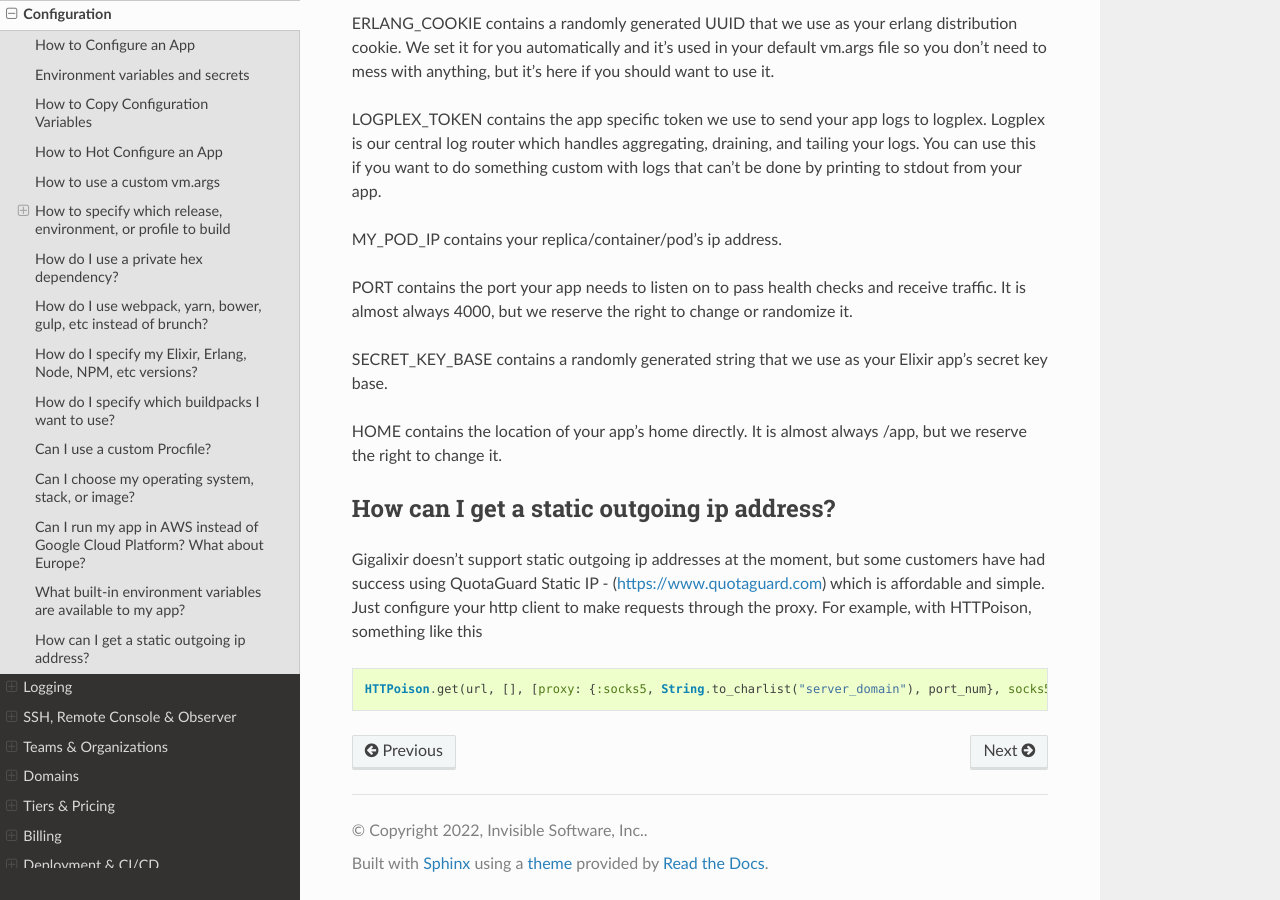
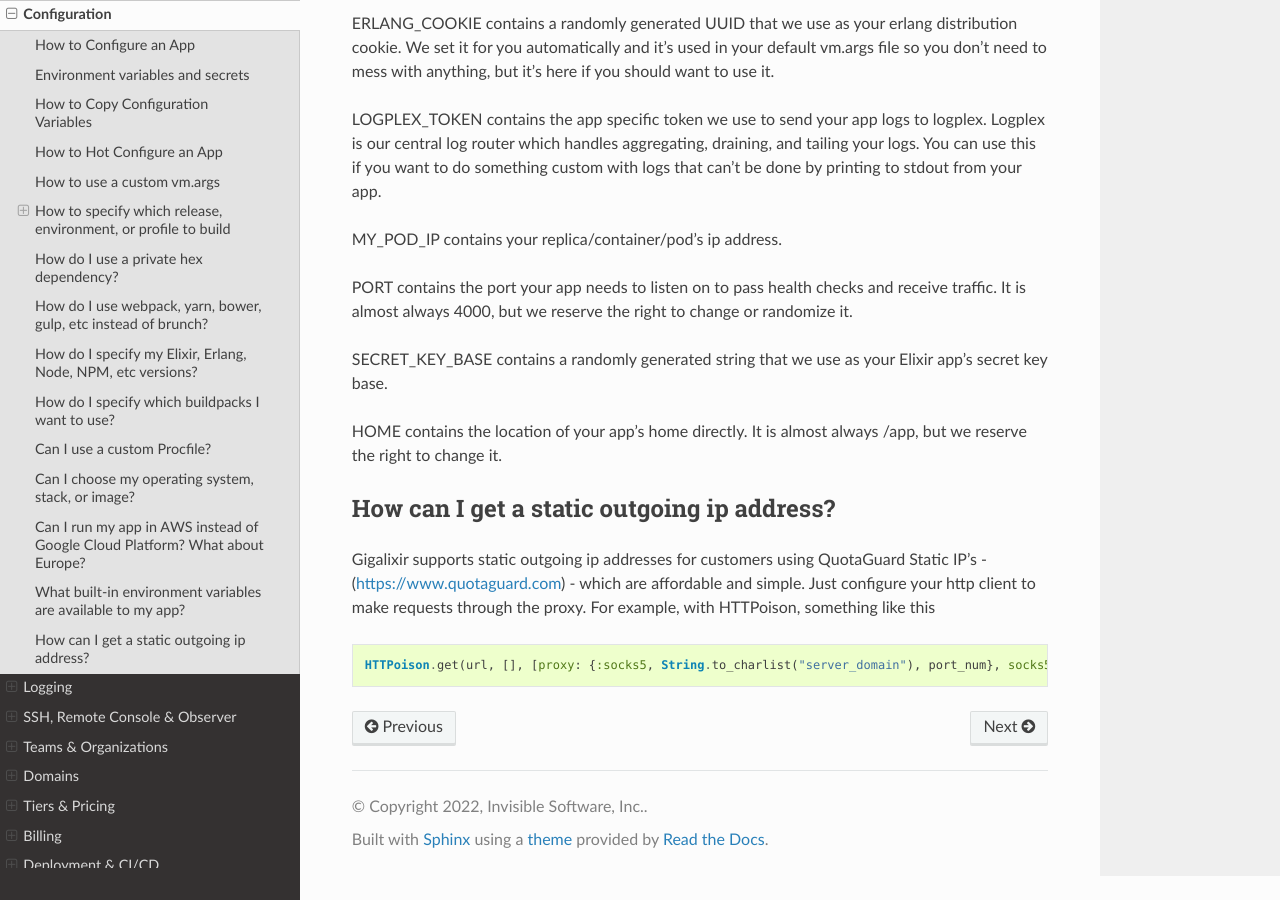
Before and after one commit to gigalixir/gigalixir-cli, a Sphinx documentation site: the page built from docs/source/config.rst, in a window 1280 px wide and 900 px high, scrolled down 6594 px. Built offline with Sphinx 7.4.7 and the Read the Docs theme 2.0.0, drawn with Linux system fonts in a browser that asks for light colours.

Commit message:
Changed the verbiage on the Static IP reco

```diff
--- a/docs/source/config.rst
+++ b/docs/source/config.rst
@@ -284,7 +284,7 @@ HOME contains the location of your app's home directly. It is almost always /app
 How can I get a static outgoing ip address?
 ===========================================
 
-Gigalixir doesn't support static outgoing ip addresses at the moment, but some customers have had success using QuotaGuard Static IP - (https://www.quotaguard.com) which is affordable and simple. Just configure your http client to make requests through the proxy. For example, with HTTPoison, something like this
+Gigalixir supports static outgoing ip addresses for customers using QuotaGuard Static IP's - (https://www.quotaguard.com) - which are affordable and simple. Just configure your http client to make requests through the proxy. For example, with HTTPoison, something like this
 
 .. code-block:: elixir
 
```
